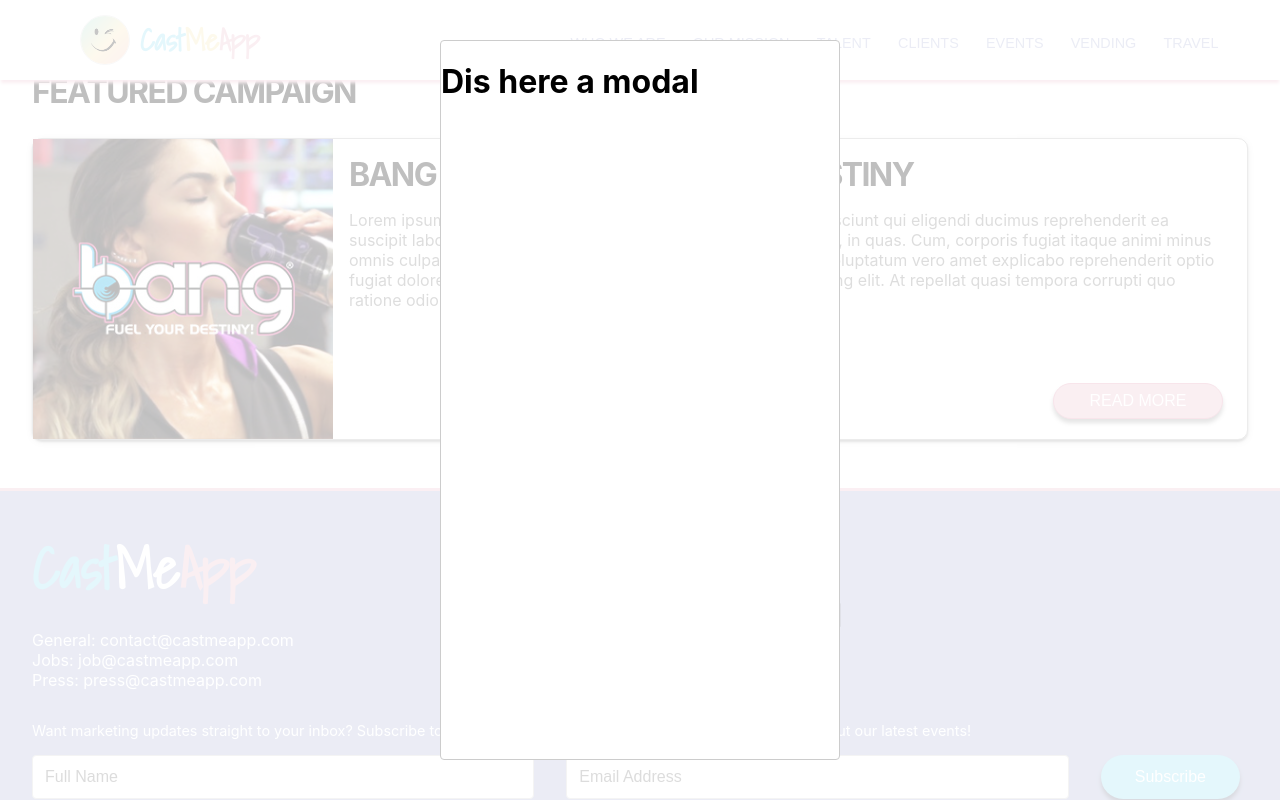
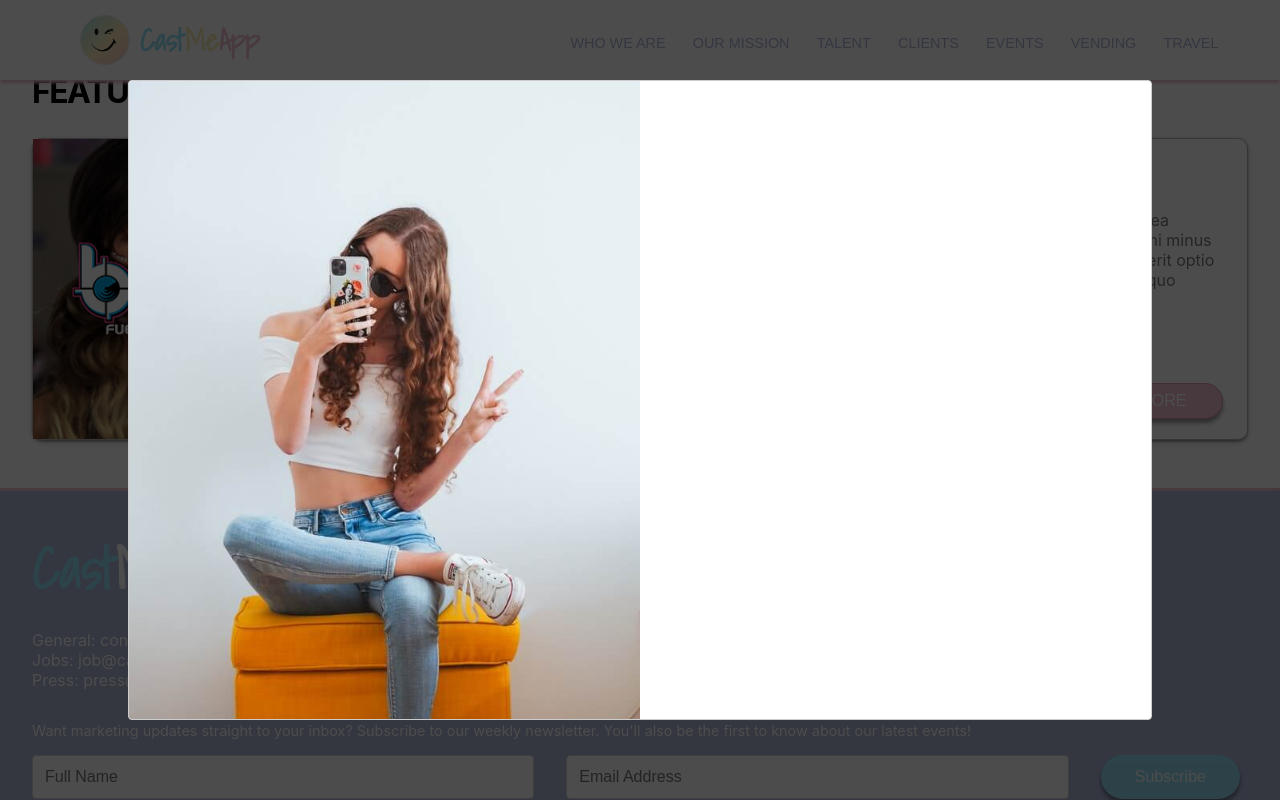
Before and after one commit to FrancisCalizo/ohio-taxidermy-supply, a Next.js app: page /clients in a window 1280 px wide. Both pictures are taken after a click on the button "READ MORE". Shown: the part 948-1748 px from the top of the page. Built offline with nearby package versions, Linux system fonts and the light colour scheme.

Commit message:
feat: add image to campaign modal

```diff
--- a/components/pages/clients/CampaignModal.tsx
+++ b/components/pages/clients/CampaignModal.tsx
@@ -19,20 +19,40 @@ export default function CampaignModal() {
         contentLabel="Influencer Modal"
         ariaHideApp={false}
         style={{
-          overlay: { zIndex: 1000 },
-          content: windowWidth > 600 ? regularModal : mobileModal,
+          overlay: { zIndex: 1000, backgroundColor: 'rgba(0,0,0,0.7)' },
+          content: { overflowY: 'hidden', ...(windowWidth > 600 ? regularModal : mobileModal) },
         }}
       >
-        <h1>Dis here a modal</h1>
+        <MainContainer>
+          <ClientImageContainer>
+            <Image
+              src={`/images/clients/campaign-modal.jpg`}
+              alt="logo"
+              quality={80}
+              layout="fill"
+              objectFit="cover"
+            />
+          </ClientImageContainer>
+        </MainContainer>
       </Modal>
     </div>
   );
 }
 
+const MainContainer = styled.div`
+  display: flex;
+`;
+
+const ClientImageContainer = styled.div`
+  position: relative;
+  height: 80vh;
+  width: 50%;
+`;
+
 const mobileModal = { top: 0, bottom: 0, left: 0, right: 0 };
 const regularModal = {
-  maxWidth: 400,
-  height: '90vh',
+  top: '10%',
+  maxWidth: '80%',
+  height: '80vh',
   margin: '0 auto',
-  padding: '0 0 0 35px',
 };
```
Also changed, not shown: public/images/clients/campaign-modal.jpg (added).
